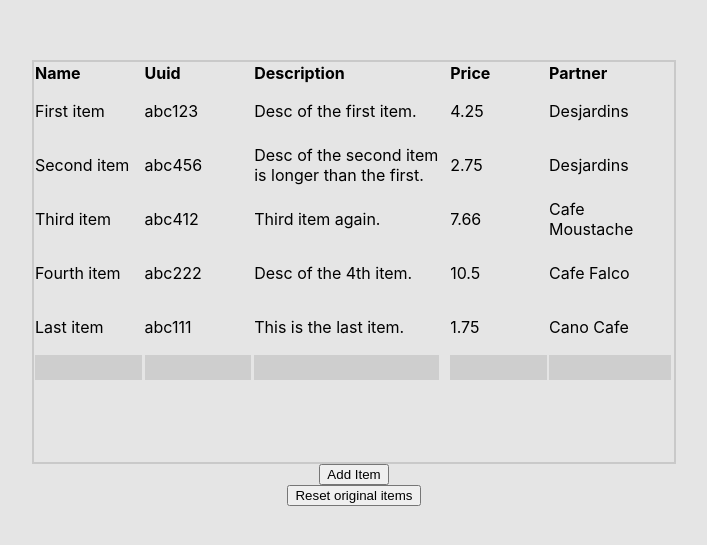
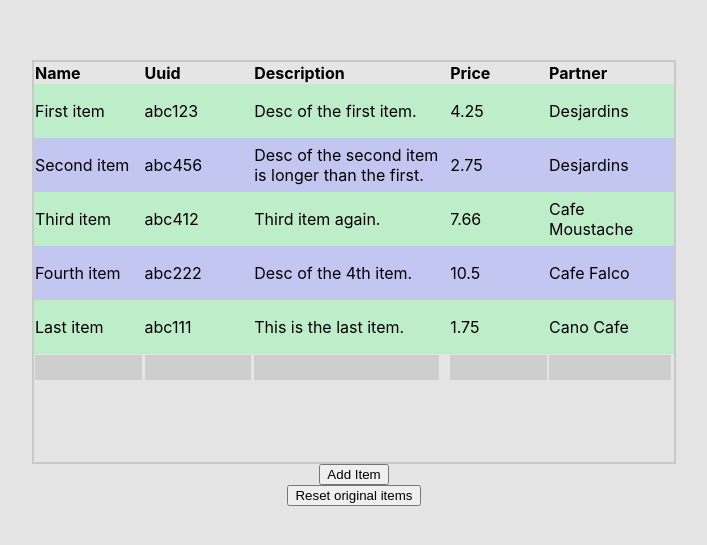
Before and after one commit to dstroppolo/cano-react-web, a React (Create React App) app: page / in a window 1280 px wide. Shown: the part 117-662 px from the top of the page, without its empty margins (286-993 px from the left). Built offline with nearby package versions, Linux system fonts and the light colour scheme.

Commit message:
alternating colors in table

```diff
--- a/src/components/ListItem.js
+++ b/src/components/ListItem.js
@@ -3,8 +3,11 @@ import './styles/ListItem.css';
 
 const ListItem = ({ item, row }) => {
 	const { name, uuid, description, price, partner } = item;
+	// Whether row is odd or even. Used to style table with
+	// alternating colors.
+	const className = `row${row % 2}`
 	return (
-		<tr>
+		<tr className={className}>
 			<td><p>{name}</p></td>
       <td>{uuid}</td>
       <td>{description}</td>
--- a/src/components/styles/ListItem.css
+++ b/src/components/styles/ListItem.css
@@ -1,3 +1,13 @@
 td, th {
   text-align: left;
 }
+
+/* Style for even rows */
+tr.row0 {
+  background: #beedca;
+}
+
+/* Style for odd rows */
+tr.row1 {
+  background-color: #c2c6f0
+}
```
